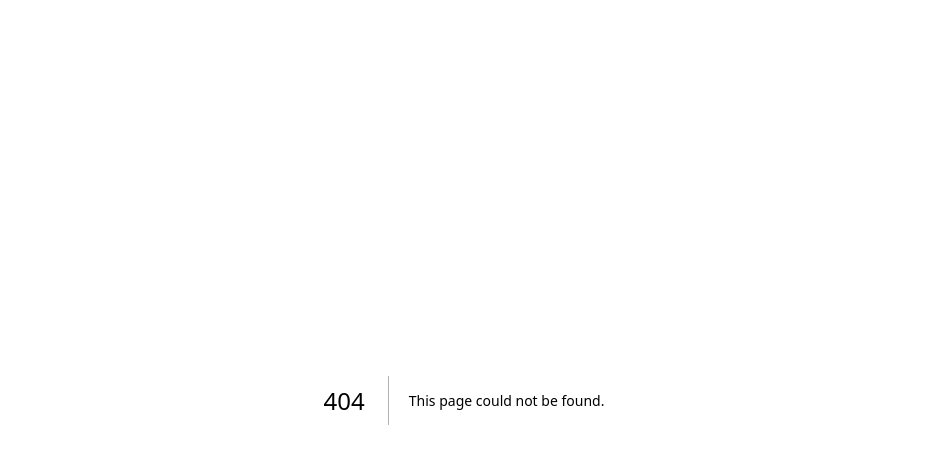
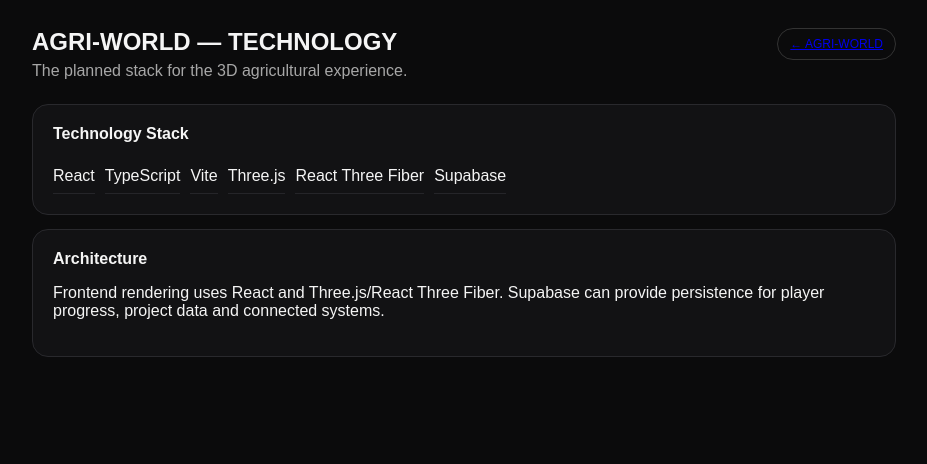
Before and after one commit to gokulmaniraj2008-collab/sovereign-ai-worker, a Next.js app in the folder frontend/: page /agri-world/technology in a window 1280 px wide. Before the commit this address had no page. Shown: the top 464 px of the page, without its empty margins (176-1103 px from the left). Built offline with nearby package versions, Linux system fonts and the light colour scheme.

Commit message:
Add AGRI-WORLD technology page

```diff
--- /dev/null
+++ b/frontend/app/agri-world/technology/page.tsx
@@ -0,0 +1,7 @@
+import Link from 'next/link';
+
+const stack = ['React','TypeScript','Vite','Three.js','React Three Fiber','Supabase'];
+
+export default function TechnologyPage() {
+  return <main className="shell"><header><div><h1>AGRI-WORLD — TECHNOLOGY</h1><p>The planned stack for the 3D agricultural experience.</p></div><Link href="/agri-world" className="badge">← AGRI-WORLD</Link></header><section className="card"><h2>Technology Stack</h2><div className="row" style={{flexWrap:'wrap',gap:10,marginTop:16}}>{stack.map(tech=><span className="source" key={tech}>{tech}</span>)}</div></section><section className="card"><h2>Architecture</h2><p>Frontend rendering uses React and Three.js/React Three Fiber. Supabase can provide persistence for player progress, project data and connected systems.</p></section></main>;
+}
```
